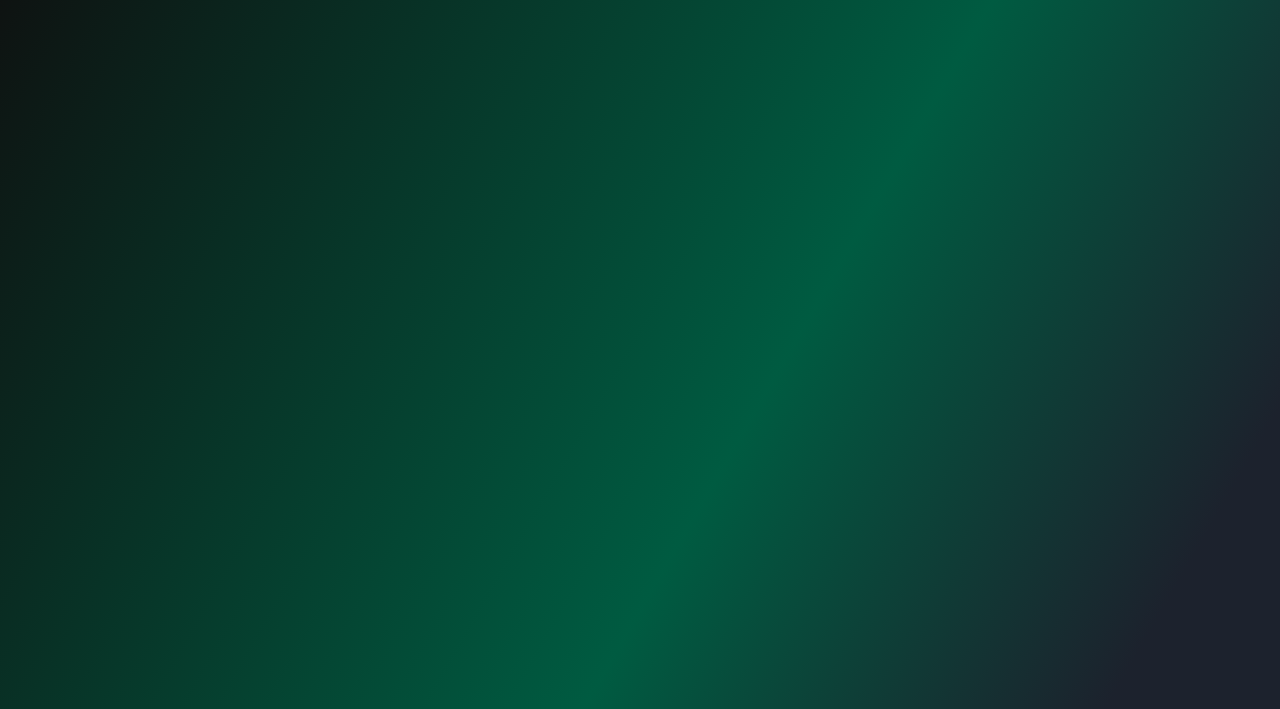
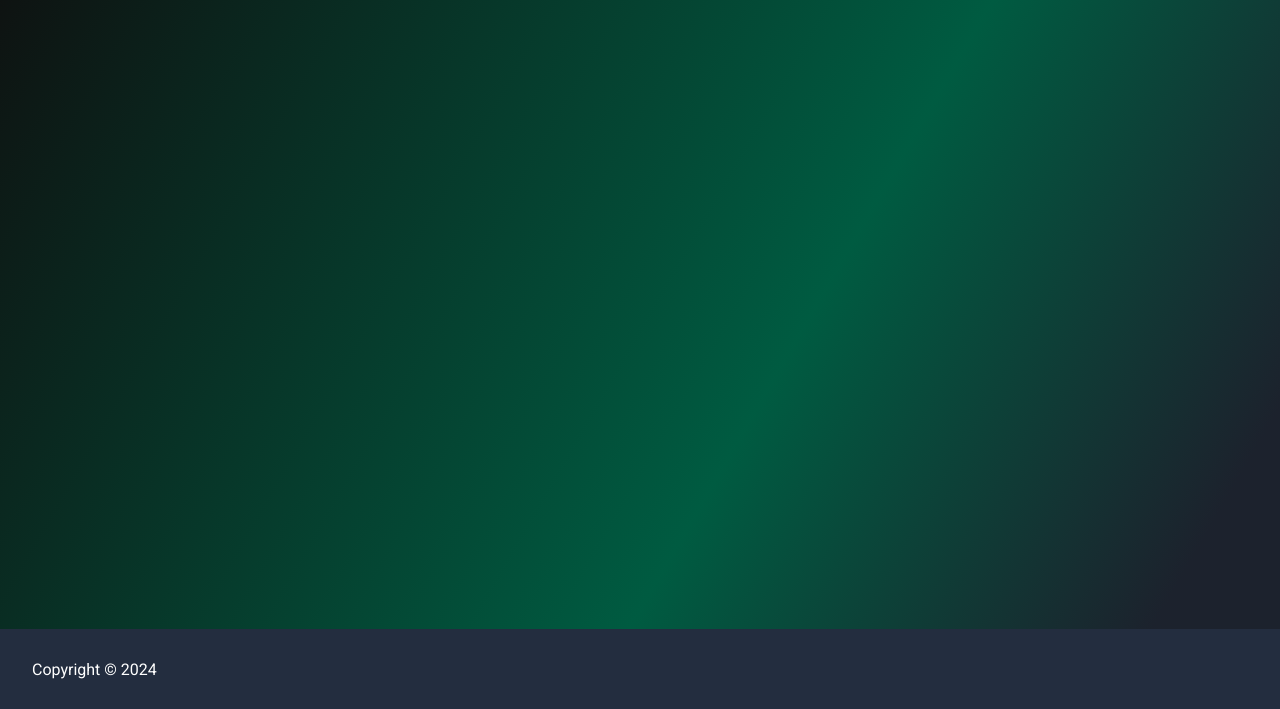
Before and after one commit to Eryk13/PMS, a Symfony app: template templates/base.html.twig in a window 1280 px wide. Shown: the part 91-800 px from the top of the page. Run offline with Twig, Linux system fonts and the light colour scheme; the template is opened without the code that fills it, so the values that code supplies are empty; style sheets or scripts are compiled from the project's sources; some libraries are stand-ins or nearby versions.

Commit message:
create footer

```diff
--- a/assets/styles/app.css
+++ b/assets/styles/app.css
@@ -16,6 +16,8 @@ body {
     background: rgb(15,15,15);
     background: linear-gradient(120deg, rgba(15,15,15,1) 0%, rgba(0,91,65,1) 60%, rgba(28,34,45,1) 90%);
     height: 100vh;
+    display: flex;
+    flex-direction: column;
 }
 
 ul{
@@ -26,6 +28,19 @@ ul{
 
 a{
     text-decoration: none;
+}
+
+footer{
+    padding: 0 2em;
+    background-color: var(--color2);
+    min-height: 10vh;
+    display: flex;
+    align-items: center;
+    color: white;
+}
+
+.content{
+    flex: 1;
 }
 
 /* || TOP NAV */
--- a/templates/base.html.twig
+++ b/templates/base.html.twig
@@ -28,6 +28,11 @@
                 </li>
             </ul>
         </nav>
-        {% block body %}{% endblock %}
+        <div class="content">
+            {% block body %}{% endblock %}
+        </div>
+        <footer>
+            Copyright &copy {{ "now"|date("Y") }}
+        </footer>
     </body>
 </html>
```
